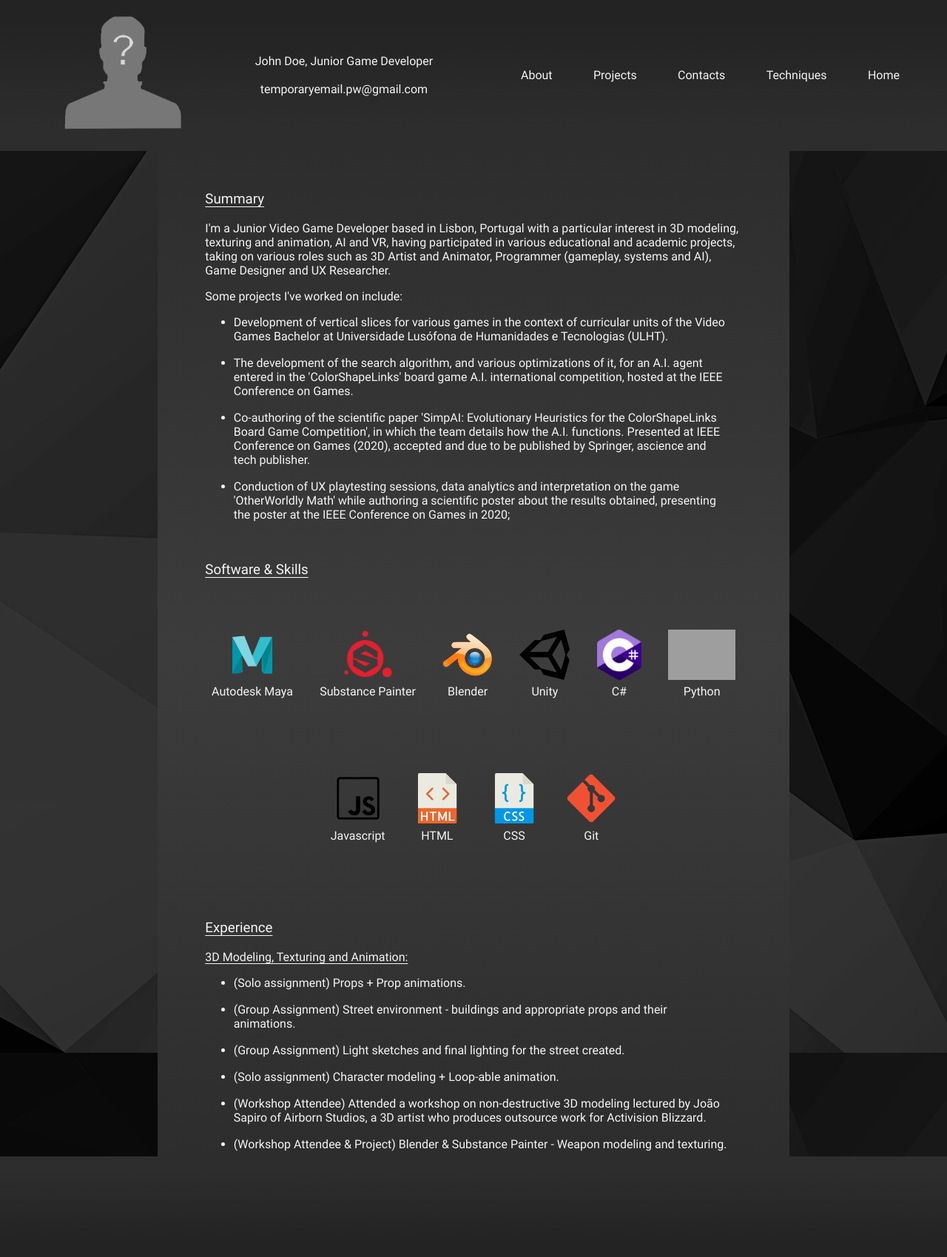
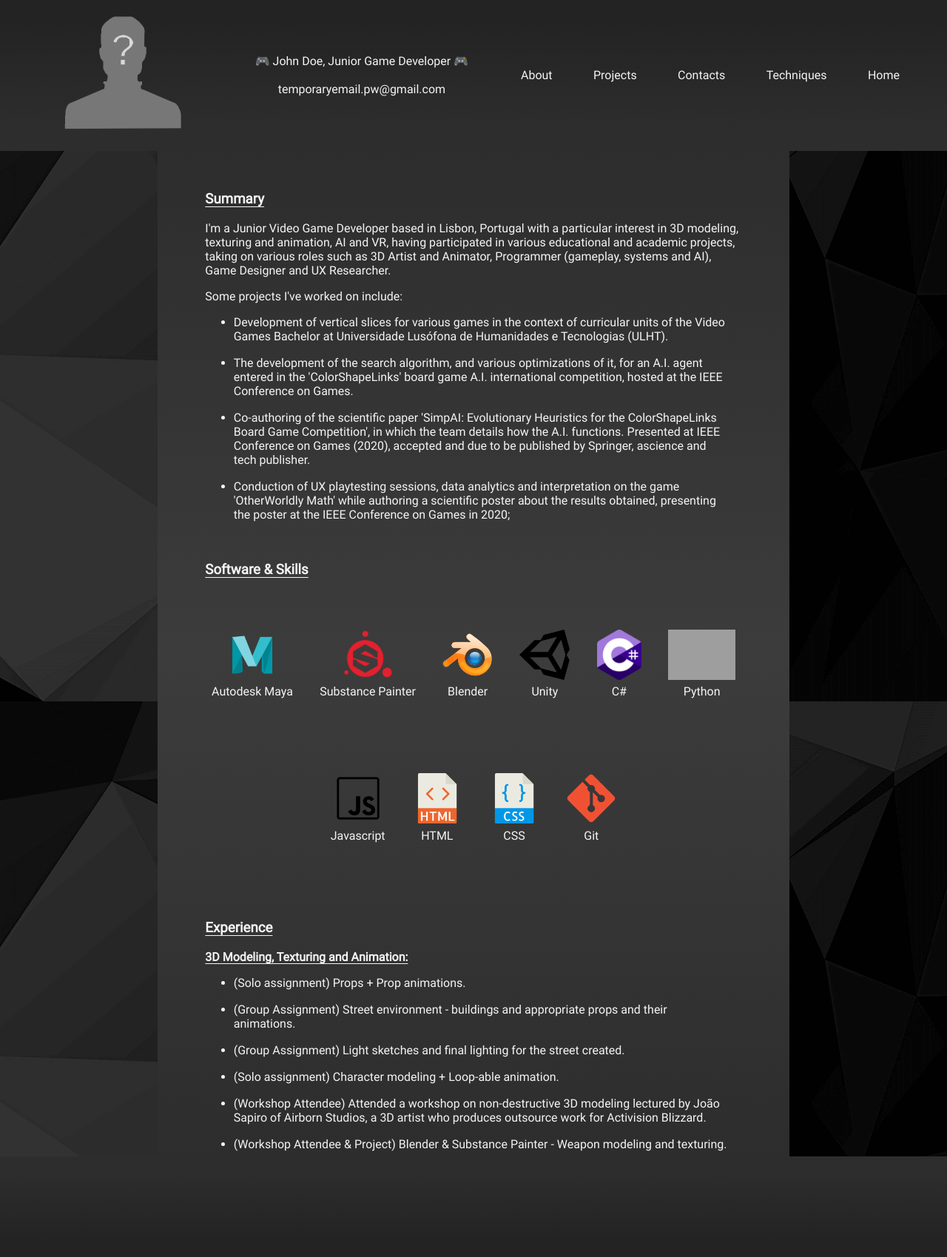
Before and after one commit to PmaiWoW/pw-projeto, a PHP site: page /about.html in a window 1280 px wide. Shown: the whole page at 74% size. Run offline with PHP 8.4, Linux system fonts and the light colour scheme; grey boxes are pictures that could not be loaded.

```diff
--- a/about.html
+++ b/about.html
@@ -20,7 +20,7 @@
         <header>
             <img src="images/header-img.png" alt="personimg">
             <p>
-                John Doe, Junior Game Developer
+                &#x1F3AE John Doe, Junior Game Developer &#x1F3AE
                 <br><br>
                 temporaryemail.pw@gmail.com
             </p>
--- a/bruhh.html
+++ b/bruhh.html
@@ -21,7 +21,7 @@
         <header>
             <img src="images/header-img.png" alt="personimg">
             <p>
-                John Doe, Junior Game Developer
+                &#x1F3AE John Doe, Junior Game Developer &#x1F3AE
                 <br><br>
                 temporaryemail.pw@gmail.com
             </p>
--- a/contacts.html
+++ b/contacts.html
@@ -20,7 +20,7 @@
         <header>
             <img src="images/header-img.png" alt="personimg">
             <p>
-                John Doe, Junior Game Developer
+                &#x1F3AE John Doe, Junior Game Developer &#x1F3AE
                 <br><br>
                 temporaryemail.pw@gmail.com
             </p>
--- a/projects.html
+++ b/projects.html
@@ -20,7 +20,7 @@
         <header>
             <img src="images/header-img.png" alt="personimg">
             <p>
-                John Doe, Junior Game Developer
+                &#x1F3AE John Doe, Junior Game Developer &#x1F3AE
                 <br><br>
                 temporaryemail.pw@gmail.com
             </p>
--- a/style.css
+++ b/style.css
@@ -36,9 +36,7 @@
 
 /* Set default font, box sizing, text color, margin and padding for all content */
 * {
-    font-family: Roboto;
-    font-style: normal;
-    font-weight: lighter;
+    font-family: "Roboto";
     box-sizing: border-box;
     color: whitesmoke;
     padding: 0;
--- a/techniques.html
+++ b/techniques.html
@@ -21,7 +21,7 @@
         <header>
             <img src="images/header-img.png" alt="personimg">
             <p>
-                John Doe, Junior Game Developer
+                &#x1F3AE John Doe, Junior Game Developer &#x1F3AE
                 <br><br>
                 temporaryemail.pw@gmail.com
             </p>
```
Also changed, not shown: images/background.png, images/site-map.png (added).
